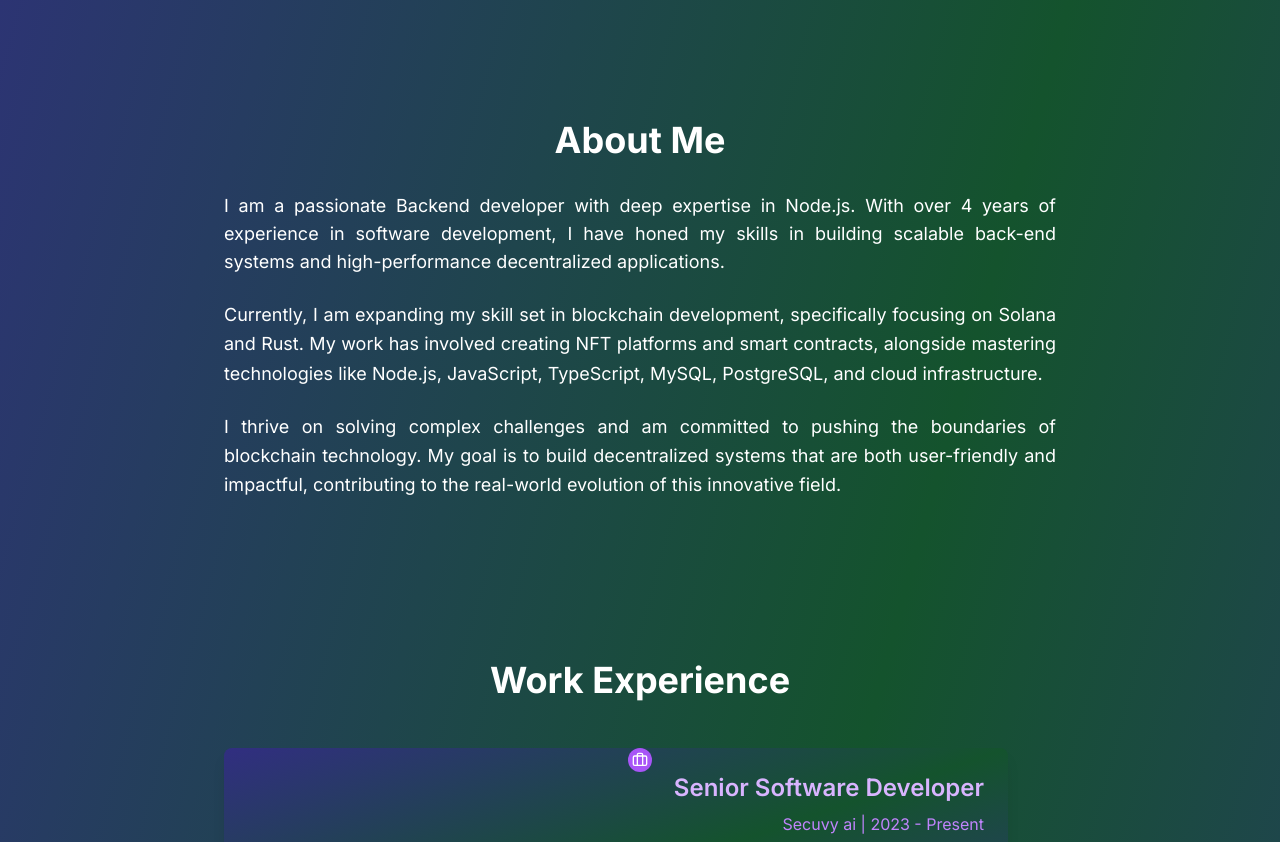
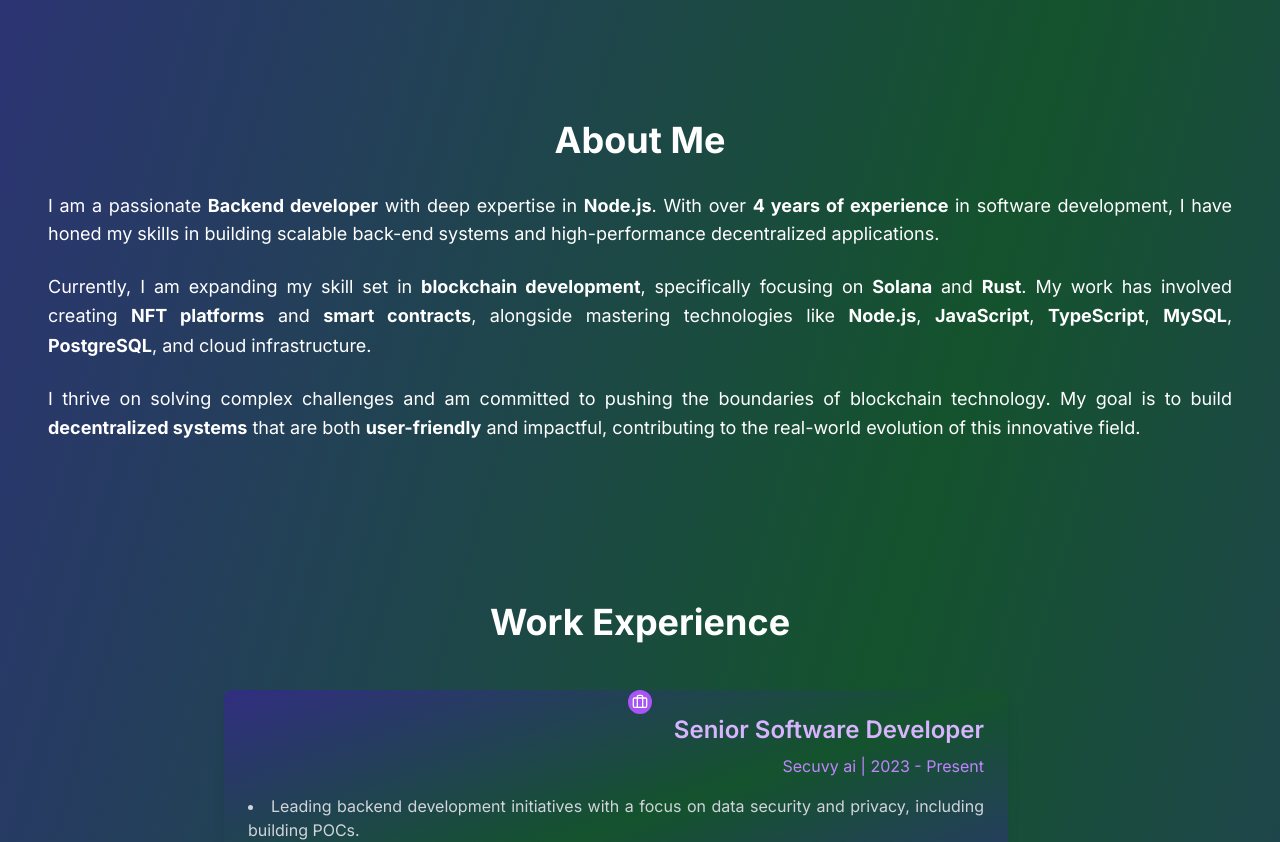
Before and after one commit to lokesh1jha/lokeshjha_portfolio, a Next.js app: page / in a window 1280 px wide. Shown: the part 760-1602 px from the top of the page. Built offline with nearby package versions, Linux system fonts and the light colour scheme.

Commit message:
updatated the ui

```diff
--- a/src/app/page.tsx
+++ b/src/app/page.tsx
@@ -58,7 +58,7 @@ export default function Portfolio() {
   ]
 
   const skills = [
-    "Solana", "Rust", "Node.js", "JavaScript", "TypeScript", "React",
+    "Solana", "Rust", "Solidity", "Node.js", "JavaScript", "TypeScript", "React",
     "Smart Contracts", "Web3.js", "Anchor", "MySQL", "PostgreSQL",
     "AWS", "Docker", "Git", "Express", "RESTful APIs", "CI/CD"
   ]
@@ -166,17 +166,18 @@ export default function Portfolio() {
 
       {/* About Section */}
       <section id="about" className="py-20 px-4">
-        <div className="container mx-auto max-w-4xl">
+        <div className="container mx-auto max-full">
           <h2 className="text-3xl md:text-4xl font-bold mb-8 text-center">About Me</h2>
           <p className="text-lg mb-6 text-justify">
-            I am a passionate Backend developer with deep expertise in Node.js. With over 4 years of experience in software development, I have honed my skills in building scalable back-end systems and high-performance decentralized applications.
-          </p>
-          <p className="text-lg mb-6 leading-relaxed text-justify">
-            Currently, I am expanding my skill set in blockchain development, specifically focusing on Solana and Rust. My work has involved creating NFT platforms and smart contracts, alongside mastering technologies like Node.js, JavaScript, TypeScript, MySQL, PostgreSQL, and cloud infrastructure.
-          </p>
-          <p className="text-lg leading-relaxed text-justify">
-            I thrive on solving complex challenges and am committed to pushing the boundaries of blockchain technology. My goal is to build decentralized systems that are both user-friendly and impactful, contributing to the real-world evolution of this innovative field.
-          </p>
+  I am a passionate <b>Backend developer</b> with deep expertise in <b>Node.js</b>. With over <b>4 years of experience</b> in software development, I have honed my skills in building scalable back-end systems and high-performance decentralized applications.
+</p>
+<p className="text-lg mb-6 leading-relaxed text-justify">
+  Currently, I am expanding my skill set in <b>blockchain development</b>, specifically focusing on <b>Solana</b> and <b>Rust</b>. My work has involved creating <b>NFT platforms</b> and <b>smart contracts</b>, alongside mastering technologies like <b>Node.js</b>, <b>JavaScript</b>, <b>TypeScript</b>, <b>MySQL</b>, <b>PostgreSQL</b>, and cloud infrastructure.
+</p>
+<p className="text-lg leading-relaxed text-justify">
+  I thrive on solving complex challenges and am committed to pushing the boundaries of blockchain technology. My goal is to build <b>decentralized systems</b> that are both <b>user-friendly</b> and impactful, contributing to the real-world evolution of this innovative field.
+</p>
+
         </div>
 
       </section>
@@ -220,7 +221,7 @@ export default function Portfolio() {
           <h2 className="text-3xl md:text-4xl font-bold mb-12 text-center">Featured Projects</h2>
           <div className="grid grid-cols-1 md:grid-cols-2 lg:grid-cols-3 gap-8">
             {projects.map((project, index) => (
-              <Card key={index} className="bg-gradient-to-br from-indigo-800 to-purple-800 hover:from-indigo-700 hover:to-purple-700 transition-all duration-300 transform hover:scale-105">
+              <Card key={index} className="bg-gradient-to-br from-white-800 to-purple-800 hover:from-green-700 hover:to-purple-700 transition-all duration-300 transform hover:scale-105">
                 <CardHeader>
                   <CardTitle className="text-xl md:text-2xl text-purple-300">{project.title}</CardTitle>
                   <CardDescription className="text-gray-300">{project.description}</CardDescription>
@@ -272,7 +273,7 @@ export default function Portfolio() {
       <section id="contact" className="py-20 px-4">
         <div className="container mx-auto max-w-2xl">
           <h2 className="text-3xl md:text-4xl font-bold mb-8 text-center">Get in Touch</h2>
-          <p className="text-center mb-12 text-lg">Interested in collaborating on a blockchain project or have questions about Solana development? Let&apos;s connect!</p>
+          <p className="text-center mb-12 text-lg">Interested in collaborating on a Software development or blockchain projects? Let&apos;s connect!</p>
           <p className="text-center mb-12 text-lg">Email: lokesh1jha@gmail.com</p>
           <div className="flex flex-col md:flex-row justify-center space-y-4 md:space-y-0 md:space-x-4">
             <Button variant="outline" size="lg" asChild className="w-full md:w-auto bg-transparent border-purple-400 text-purple-400 hover:bg-purple-400 hover:text-indigo-900">
```
